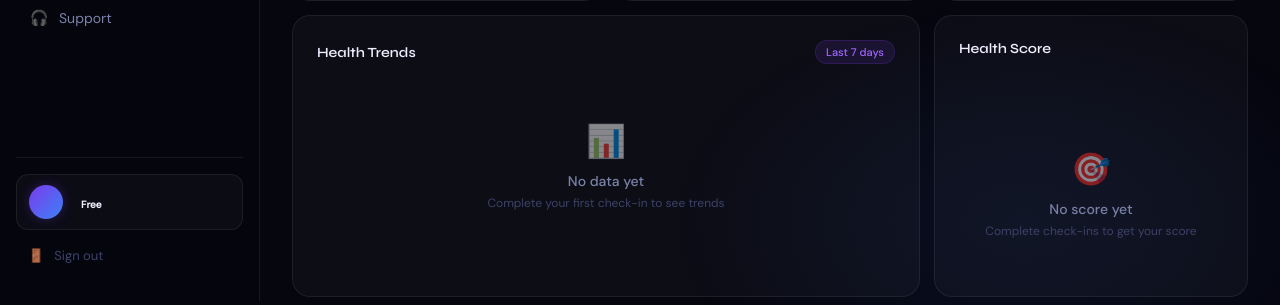
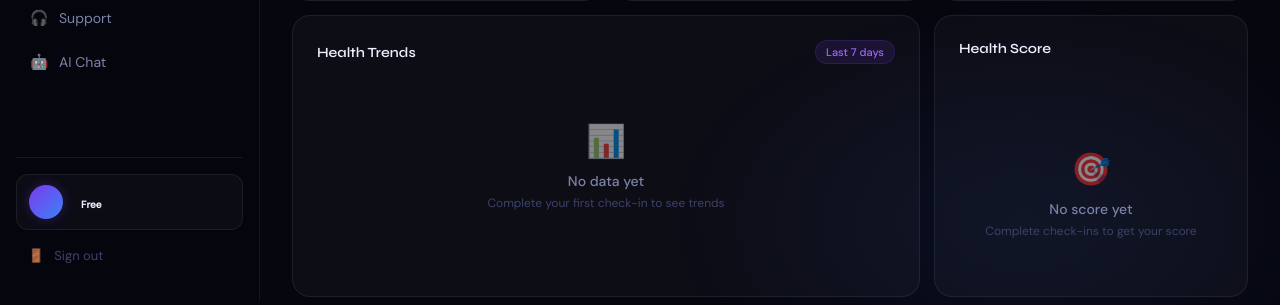
Before and after one commit to yuvraj121-121/healthguardian, a Flask app: template templates/dashboard.html in a window 1280 px wide. Shown: the part 499-804 px from the top of the page. Run offline with Flask 3, Linux system fonts and the light colour scheme; the template is opened without the code that fills it, so the values that code supplies are empty.

Commit message:
sidebar added

```diff
--- a/templates/dashboard.html
+++ b/templates/dashboard.html
@@ -210,6 +210,9 @@
     </a>
     <a href="/support" class="nav-item">
         <span class="nav-icon">🎧</span> Support
+    </a>
+    <a href="/health-ai" class="nav-item">
+        <span class="nav-icon">🤖</span> AI Chat
     </a>
 
     <div class="sidebar-bottom">
```
